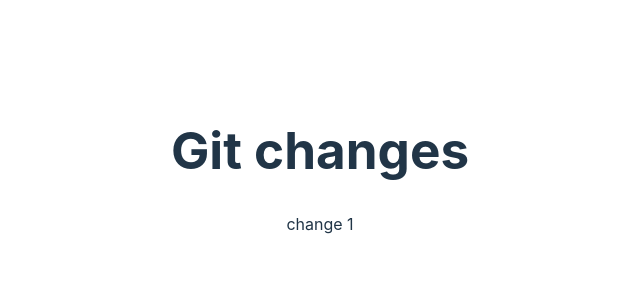
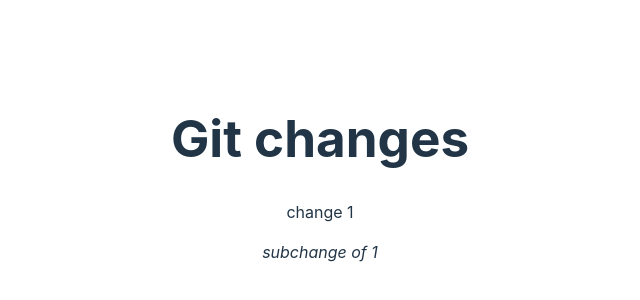
Before and after one commit to Danielooo/git-practice, a React (Vite) app: page / in a window 1280 px wide. Shown: the part 230-530 px from the top of the page, without its empty margins (320-960 px from the left). Built offline with nearby package versions, Linux system fonts and the light colour scheme.

Commit message:
subchange of 1

```diff
--- a/src/App.jsx
+++ b/src/App.jsx
@@ -11,6 +11,7 @@ function App() {
         <>
             <h1>Git changes</h1>
             <p>change 1</p>
+            <i>subchange of 1</i>
 
         </>
     );
```
